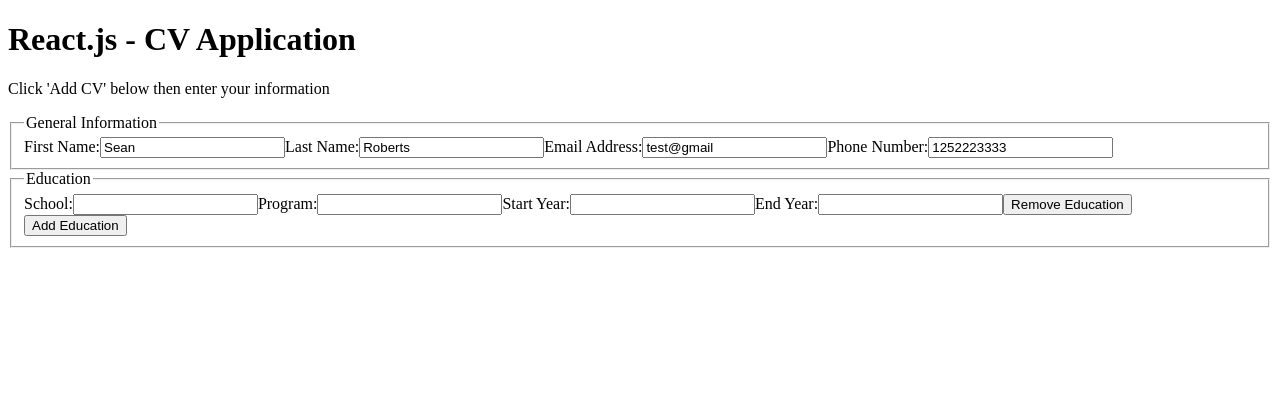
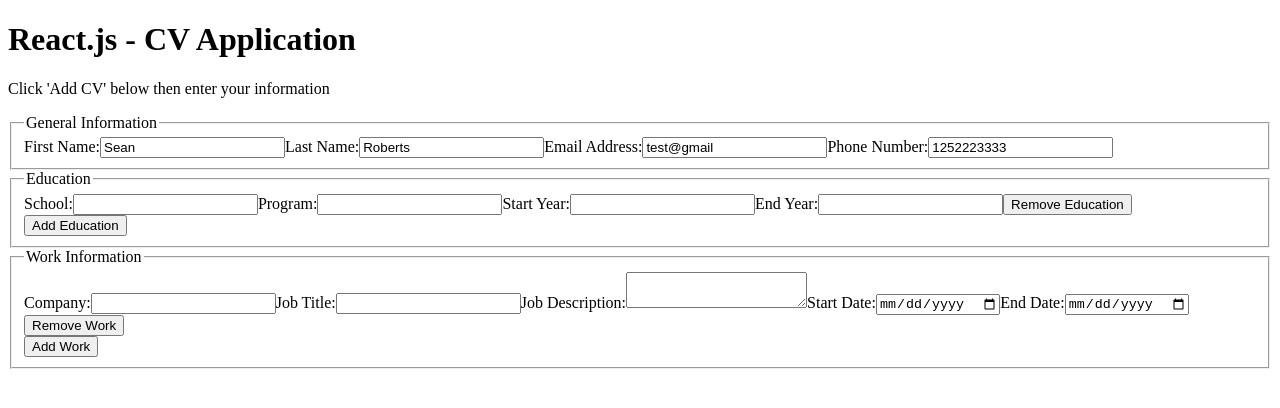
Before and after one commit to sean-roberts354/odin-cv-application, a React (Create React App) app: page / in a window 1280 px wide. Shown: the top 408 px of the page. Built offline with nearby package versions, Linux system fonts and the light colour scheme; the HTML template or start-up script is replaced by a standard one.

Commit message:
Add Work component to form

```diff
--- a/src/components/Form.js
+++ b/src/components/Form.js
@@ -1,6 +1,7 @@
 import React from "react";
 import GeneralInfo from "./GeneralInfo";
 import Education from "./Education";
+import Work from './Work';
 
 export default class Form extends React.Component {
     render() {
@@ -14,7 +15,13 @@
                     data={this.props.data.education}
                     handleInput={this.props.handleInput}
                     addEducationItem={this.props.addEducationItem}
-                    removeEducationItem={this.props.removeEducationItem}
+                    removeEducationItem={this.props.removeEducationWorkItem}
+                />
+                <Work
+                    data={this.props.data.work}
+                    handleInput={this.props.handleInput}
+                    addWorkItem={this.props.addWorkItem}
+                    removeWorkItem={this.props.removeEducationWorkItem}
                 />
             </form>
         );
```
